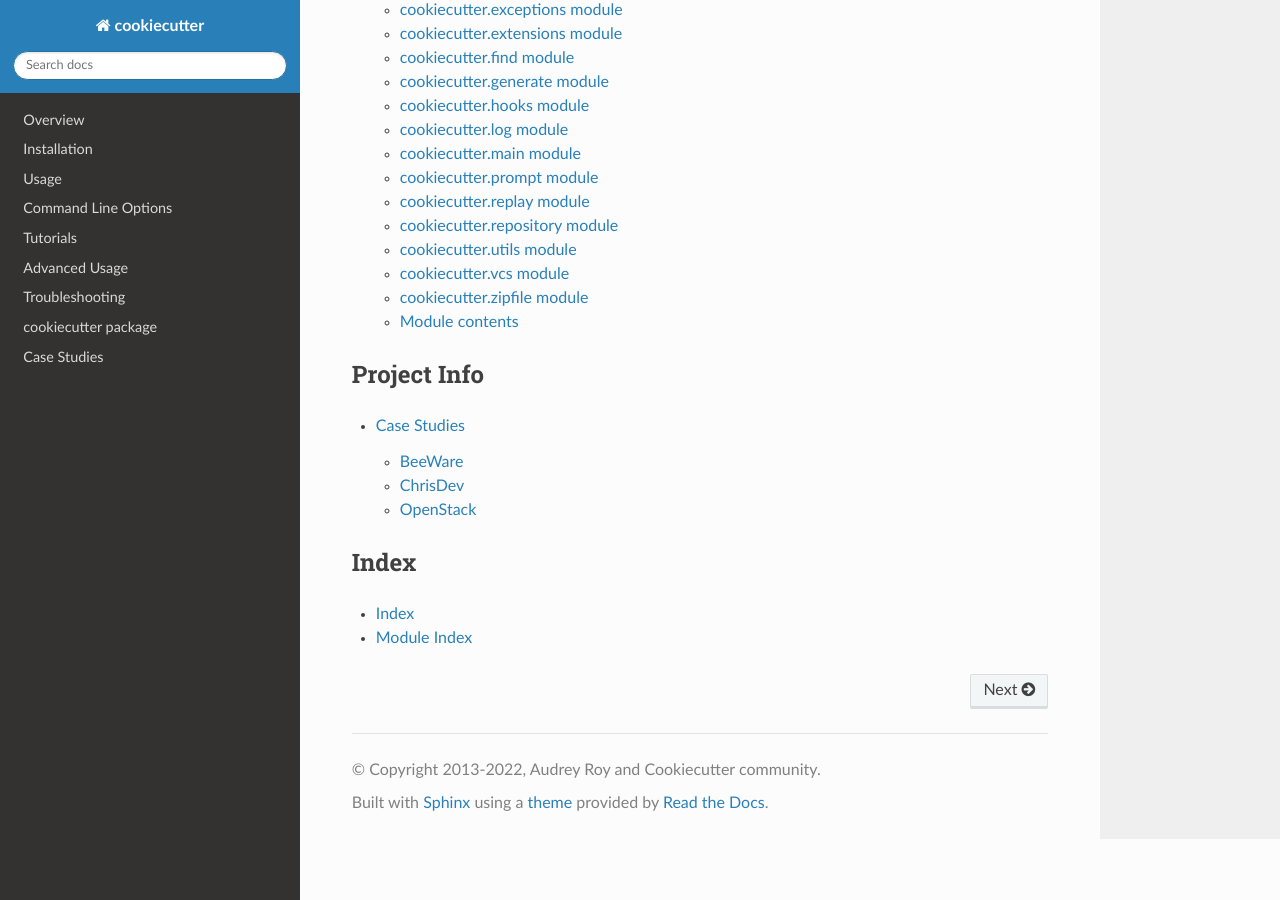
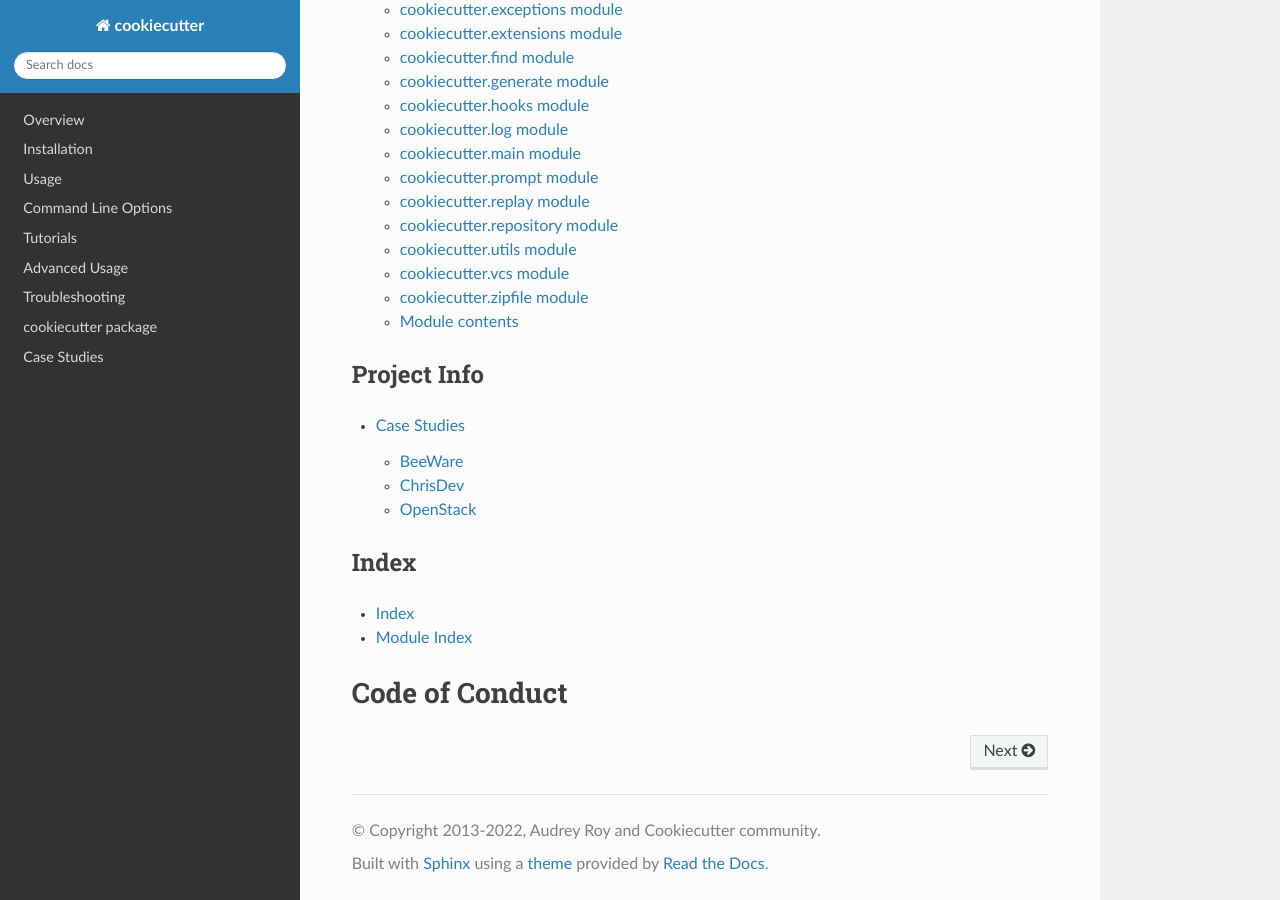
Before and after one commit to ezdanapak/spatialdev-test, a Sphinx documentation site: the page built from docs/index.rst, in a window 1280 px wide and 900 px high, scrolled down 1738 px. Built offline with Sphinx 7.4.7 and the Read the Docs theme 3.1.0, drawn with Linux system fonts in a browser that asks for light colours; formulas are drawn with MathJax 3.

Commit message:
Initial commit

```diff
--- a/docs/index.rst
+++ b/docs/index.rst
@@ -50,3 +50,6 @@ Index
 
 * :ref:`genindex`
 * :ref:`modindex`
+
+Code of Conduct
+===============
```
